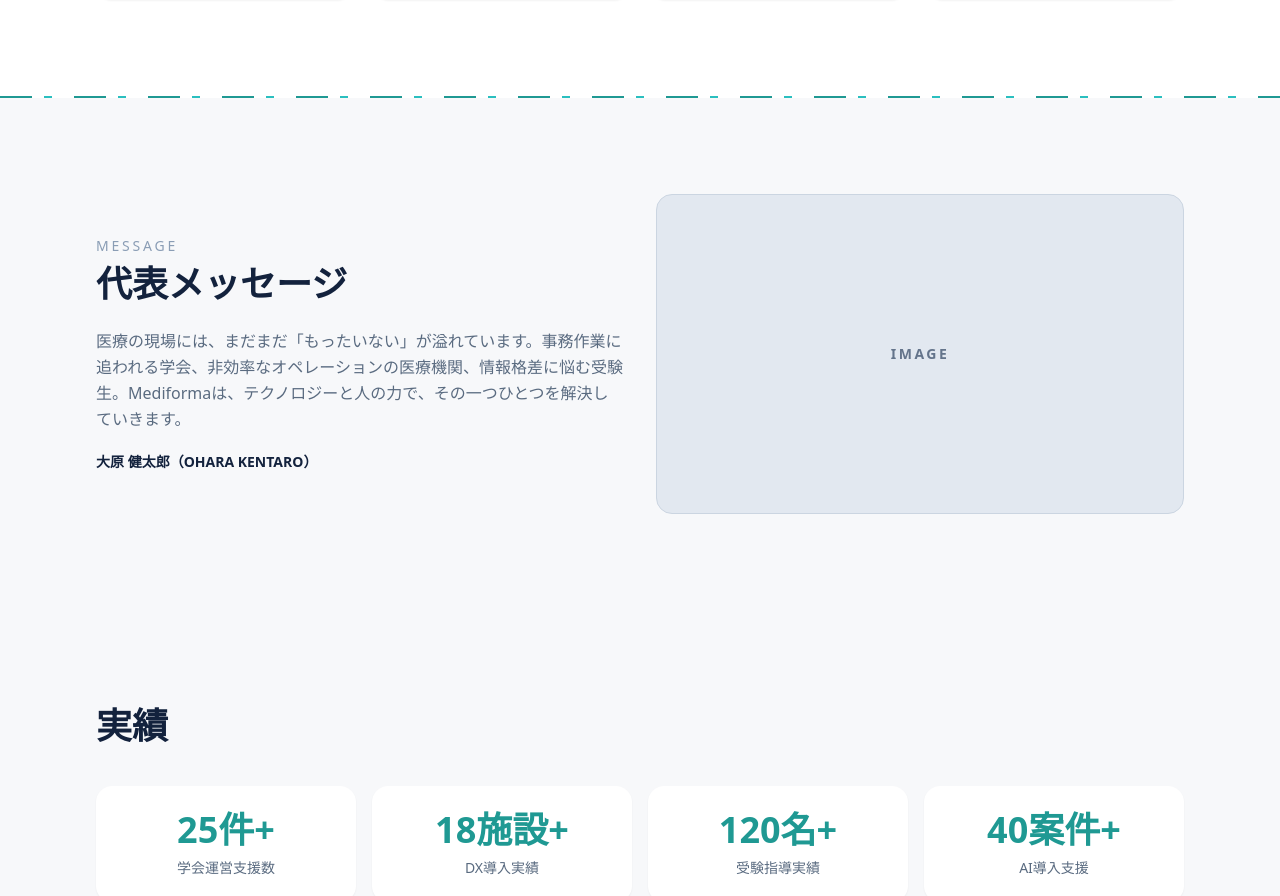
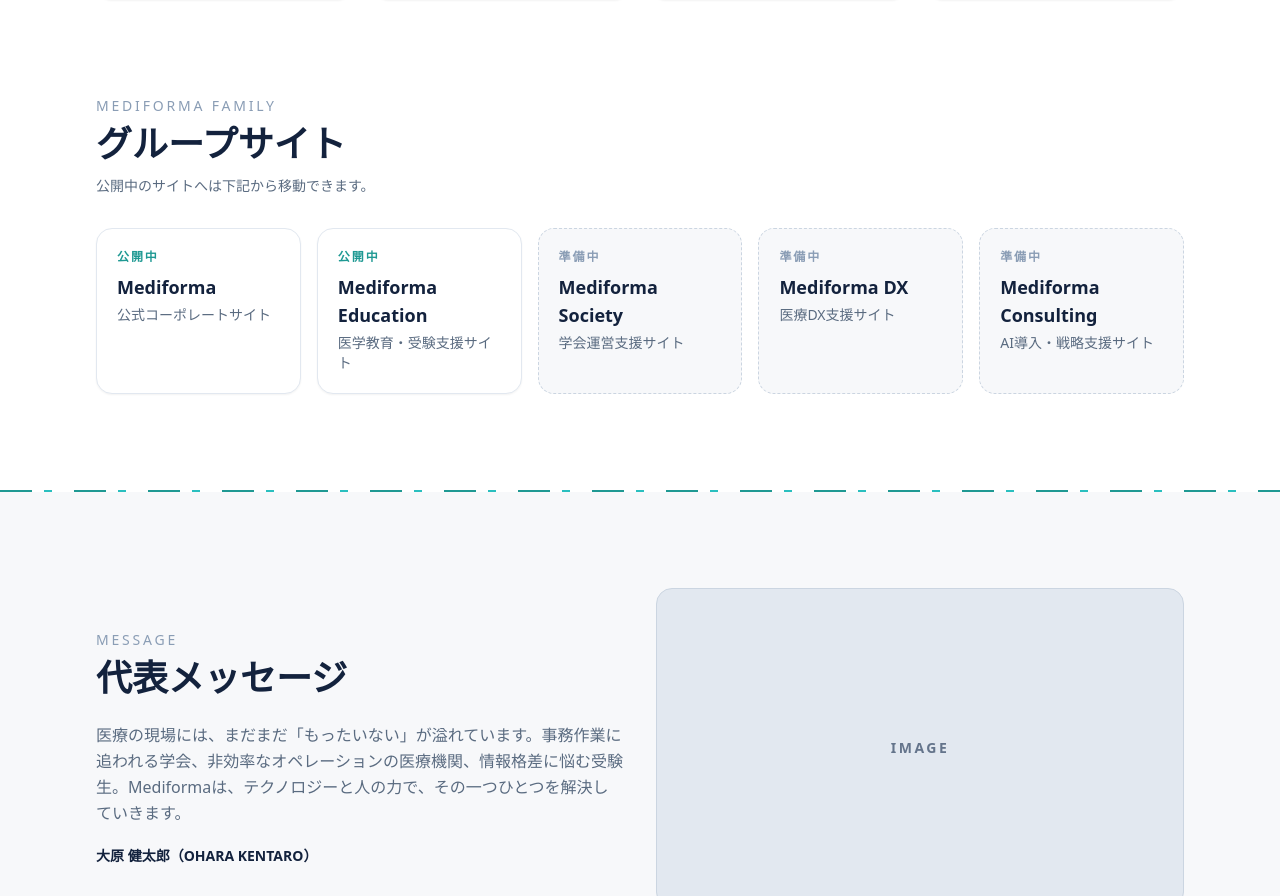
Before and after one commit to kentaro23/Mediforma, a Next.js app: page / in a window 1280 px wide. Shown: the part 1008-1904 px from the top of the page. Built offline with nearby package versions, Linux system fonts and the light colour scheme.

Commit message:
Add Mediforma Family links on top page

```diff
--- a/src/app/page.tsx
+++ b/src/app/page.tsx
@@ -1,3 +1,4 @@
+import Link from "next/link";
 import { Metadata } from "next";
 import HeroSection from "@/components/HeroSection";
 import ServiceCard from "@/components/ServiceCard";
@@ -5,7 +6,7 @@ import PlaceholderImage from "@/components/PlaceholderImage";
 import CountUpSection from "@/components/CountUpSection";
 import CTASection from "@/components/CTASection";
 import FadeIn from "@/components/FadeIn";
-import { MESSAGE, SERVICES } from "@/lib/constants";
+import { FAMILY_SITES, MESSAGE, SERVICES } from "@/lib/constants";
 
 export const metadata: Metadata = {
   title: "Mediforma | 医療の\"困った\"を、まるごと。",
@@ -40,6 +41,43 @@ export default function HomePage() {
         </FadeIn>
       </section>
 
+      <section className="pb-16 md:pb-24">
+        <FadeIn className="container-width">
+          <div className="mb-8">
+            <p className="text-sm font-medium tracking-[0.2em] text-subtleGray">MEDIFORMA FAMILY</p>
+            <h2 className="mt-2 text-3xl font-semibold md:text-4xl">グループサイト</h2>
+            <p className="mt-3 text-sm text-textGray">公開中のサイトへは下記から移動できます。</p>
+          </div>
+          <div className="grid gap-4 md:grid-cols-2 lg:grid-cols-5">
+            {FAMILY_SITES.map((site) =>
+              site.href ? (
+                <Link
+                  key={site.name}
+                  href={site.href}
+                  target="_blank"
+                  rel="noreferrer"
+                  className="rounded-2xl border border-slate-200 bg-white p-5 shadow-sm transition-all hover:-translate-y-0.5 hover:shadow-card"
+                >
+                  <p className="text-xs font-semibold tracking-[0.16em] text-primaryTeal">{site.status}</p>
+                  <h3 className="mt-2 text-lg font-semibold text-primaryNavy">{site.name}</h3>
+                  <p className="mt-1 text-sm text-textGray">{site.description}</p>
+                </Link>
+              ) : (
+                <article
+                  key={site.name}
+                  className="rounded-2xl border border-dashed border-slate-300 bg-lightGray p-5"
+                  aria-label={`${site.name} は準備中`}
+                >
+                  <p className="text-xs font-semibold tracking-[0.16em] text-subtleGray">{site.status}</p>
+                  <h3 className="mt-2 text-lg font-semibold text-primaryNavy">{site.name}</h3>
+                  <p className="mt-1 text-sm text-textGray">{site.description}</p>
+                </article>
+              )
+            )}
+          </div>
+        </FadeIn>
+      </section>
+
       <div className="ecg-divider" />
 
       <section className="section-padding bg-lightGray">
--- a/src/lib/constants.ts
+++ b/src/lib/constants.ts
@@ -49,6 +49,39 @@ export const SERVICES = [
     summary: "医療に戦略とAIを",
     icon: "consulting",
     href: "/services/consulting"
+  }
+] as const;
+
+export const FAMILY_SITES = [
+  {
+    name: "Mediforma",
+    description: "公式コーポレートサイト",
+    href: "https://mediforma.jp",
+    status: "公開中"
+  },
+  {
+    name: "Mediforma Education",
+    description: "医学教育・受験支援サイト",
+    href: "https://mediformaedu.com",
+    status: "公開中"
+  },
+  {
+    name: "Mediforma Society",
+    description: "学会運営支援サイト",
+    href: null,
+    status: "準備中"
+  },
+  {
+    name: "Mediforma DX",
+    description: "医療DX支援サイト",
+    href: null,
+    status: "準備中"
+  },
+  {
+    name: "Mediforma Consulting",
+    description: "AI導入・戦略支援サイト",
+    href: null,
+    status: "準備中"
   }
 ] as const;
 
```
